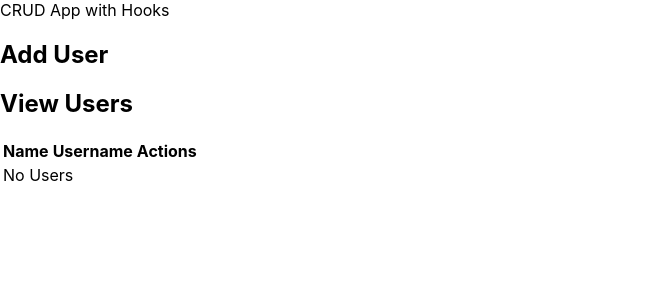
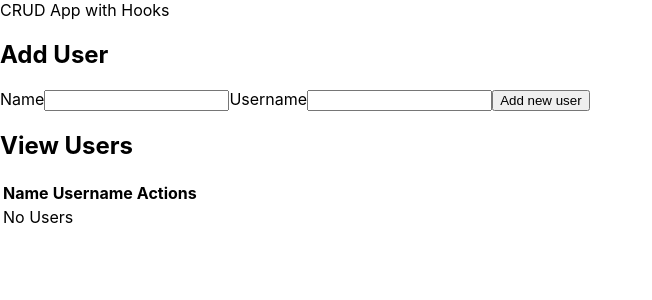
Before and after one commit to jtklier/react-hooks-rtl-demo, a React (Create React App) app: page / in a window 1280 px wide. Shown: the top 300 px of the page, without its empty margins (0-652 px from the left). Built offline with nearby package versions, Linux system fonts and the light colour scheme.

Commit message:
feat: 🎸 add AddUserForm component

```diff
--- /dev/null
+++ b/src/AddUserForm/AddUserForm.js
@@ -0,0 +1,15 @@
+import React from 'react';
+
+const AddUserForm = () => {
+    return (
+        <form>
+            <label>Name</label>
+            <input type="text" name="name" aria-label="name-input"  />
+            <label>Username</label>
+            <input type="text" name="username" aria-label="username-input"  />
+            <button>Add new user</button>
+        </form>
+    )
+}
+
+export default AddUserForm;
--- /dev/null
+++ b/src/AddUserForm/package.json
@@ -0,0 +1,3 @@
+{
+    "main": "AddUserForm.js"
+}
--- a/src/App.js
+++ b/src/App.js
@@ -1,5 +1,6 @@
 import React from 'react';
 import UserTable from './UserTable';
+import AddUserForm from './AddUserForm';
 
 function App() {
   return (
@@ -9,6 +10,7 @@ function App() {
       </header>
       <section>
         <h2>Add User</h2>
+        <AddUserForm />
       </section>
       <section>
         <h2>View Users</h2>
--- a/src/UserTable/UserTable.js
+++ b/src/UserTable/UserTable.js
@@ -1,7 +1,7 @@
 import React from 'react';
 
 const UserTable = ({ users }) => (
-    <table>
+    <table data-testid="userTable">
         <thead>
             <tr>
                 <th>Name</th>
```
Also changed, not shown: 2 other files (tests, documents, lock files or other folders).
